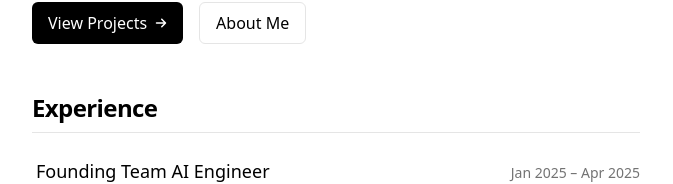
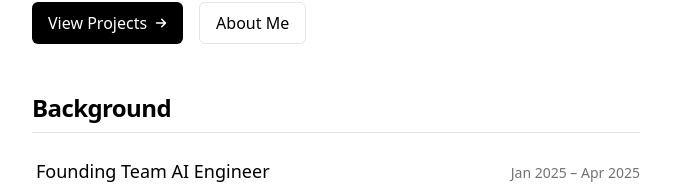
Before and after one commit to ayushb03/personal-website, a Next.js app: page / in a window 1280 px wide. Shown: the part 383-567 px from the top of the page, without its empty margins (304-977 px from the left). Built offline with nearby package versions, Linux system fonts and the light colour scheme.

Commit message:
🔧 fix: rename section title from "Experience" to "Background" for clarity

```diff
--- a/src/app/page.tsx
+++ b/src/app/page.tsx
@@ -8,7 +8,7 @@ export default function Home() {
     <>
       <Hero />
 
-      <Section title="Experience" id="experience">
+      <Section title="Background" id="background">
         <div className="space-y-2">
           <ExperienceCard
             title="Founding Team AI Engineer"
```
